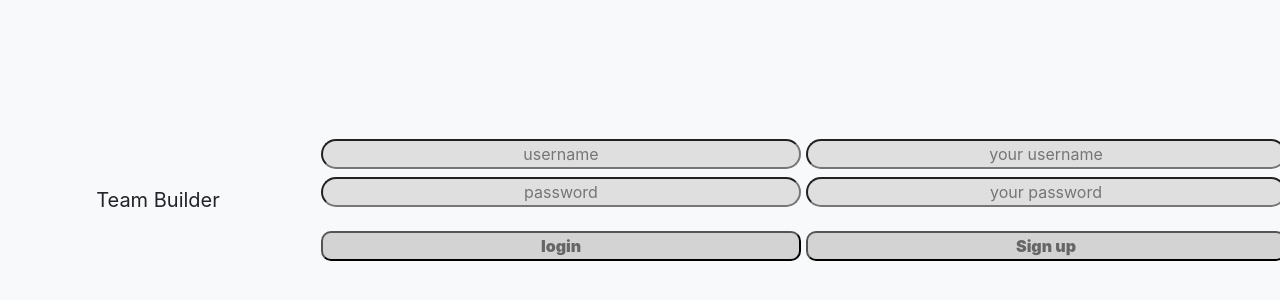
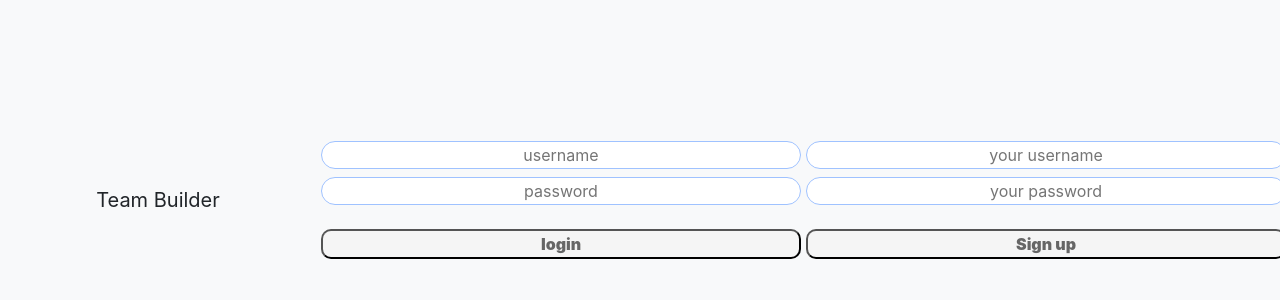
Before and after one commit to team-builder-build-weeks/Team-Builder-FE, a React (Create React App) app in the folder team-builder/: page / in a window 1280 px wide. Shown: the part 208-508 px from the top of the page. Built offline with nearby package versions, Linux system fonts and the light colour scheme.

Commit message:
changed some input styles

```diff
--- a/team-builder/src/App.css
+++ b/team-builder/src/App.css
@@ -36,17 +36,26 @@
   grid-gap: 8px;
 }
 .loginFormWrapper button{
-  background-color: lightgray;
+  background-color: whitesmoke;
   margin-top: 1rem;
   font-weight: 900;
   color: #666;
   border-radius: 10px;
 }
+.loginFormWrapper button:hover{
+  background-color: rgb(60, 138, 255);
+  color: white;
+  border-radius: 10px;
+  border: 1px solid white;
+}
+
 
 .loginFormWrapper form input{
   text-align: center;
-  background-color: rgb(223, 223, 223);
+  background-color: rgb(255, 255, 255);
+  border: 1px solid rgb(159, 194, 255);
   border-radius: 15px;
+  color: rgb(60, 138, 255);
 }
 
 .signupWrapper{
@@ -64,17 +73,25 @@
   grid-gap: 8px;
 }
 .signupWrapper button{
-  background-color: lightgray;
+  background-color: whitesmoke;
   margin-top: 1rem;
   font-weight: 900;
   color: #666;
   border-radius: 10px;
 }
+.signupWrapper button:hover{
+  background-color: rgb(60, 138, 255);
+  color: white;
+  border-radius: 10px;
+  border: 1px solid white;
+}
 
 .signupWrapper form input{
   text-align: center;
-  background-color: rgb(223, 223, 223);
+  background-color: rgb(255, 255, 255);
+  border: 1px solid rgb(159, 194, 255);
   border-radius: 15px;
+  color: rgb(60, 138, 255);
 }
 
 .projectListWrapper{
@@ -97,8 +114,17 @@
   color: rgb(0, 0, 0);
   border-radius: 10px;
   background: white;
-  border: 1px solid white;
+  border: 1px solid rgb(255, 255, 255);
 }
+
+.projectWrap button:hover{
+  background-color: rgb(209, 243, 255);
+  color: whitesmoke;
+  border-radius: 10px;
+  background: rgb(60, 138, 255);
+  border: 1px solid rgb(255, 255, 255);
+}
+
 
 /*  project input
 input, button, select, optgroup, textarea {
```
